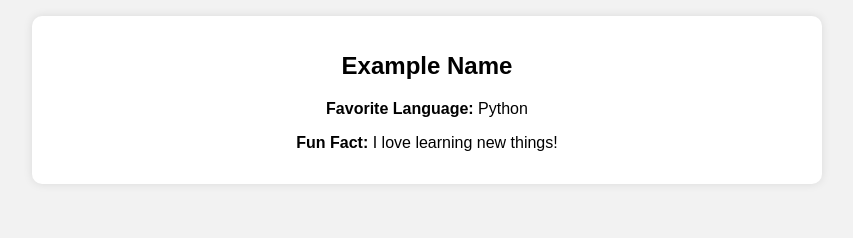
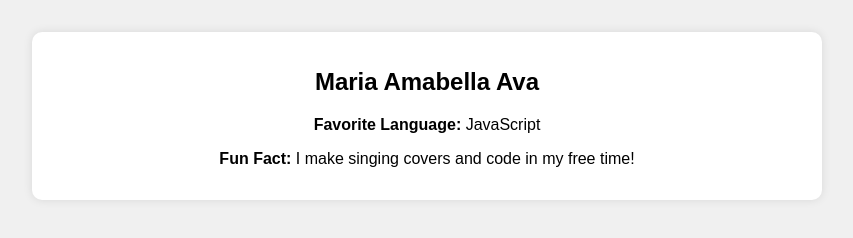
Before and after one commit to amabellava/meet-our-club, a plain HTML site: page example.html in a window 1280 px wide. Shown: the whole page, without its empty margins (213-1066 px from the left). Drawn offline with Linux system fonts and the light colour scheme.

Commit message:
Update example.html

```diff
--- a/example.html
+++ b/example.html
@@ -2,14 +2,28 @@
 <html lang="en">
 <head>
   <meta charset="UTF-8">
-  <title>Example Name</title>
-  <link rel="stylesheet" href="../style.css">
+  <title>Maria Amabella Ava</title>
+  <style>
+    body {
+      font-family: sans-serif;
+      background-color: #f0f0f0;
+      text-align: center;
+    }
+    .profile {
+      background: white;
+      padding: 1em;
+      margin: 2em auto;
+      border-radius: 10px;
+      width: 60%;
+      box-shadow: 0 0 10px rgba(0,0,0,0.1);
+    }
+  </style>
 </head>
 <body>
   <div class="profile">
-    <h2>Example Name</h2>
-    <p><strong>Favorite Language:</strong> Python</p>
-    <p><strong>Fun Fact:</strong> I love learning new things!</p>
+    <h2>Maria Amabella Ava</h2>
+    <p><strong>Favorite Language:</strong> JavaScript</p>
+    <p><strong>Fun Fact:</strong> I make singing covers and code in my free time!</p>
   </div>
 </body>
 </html>
```
